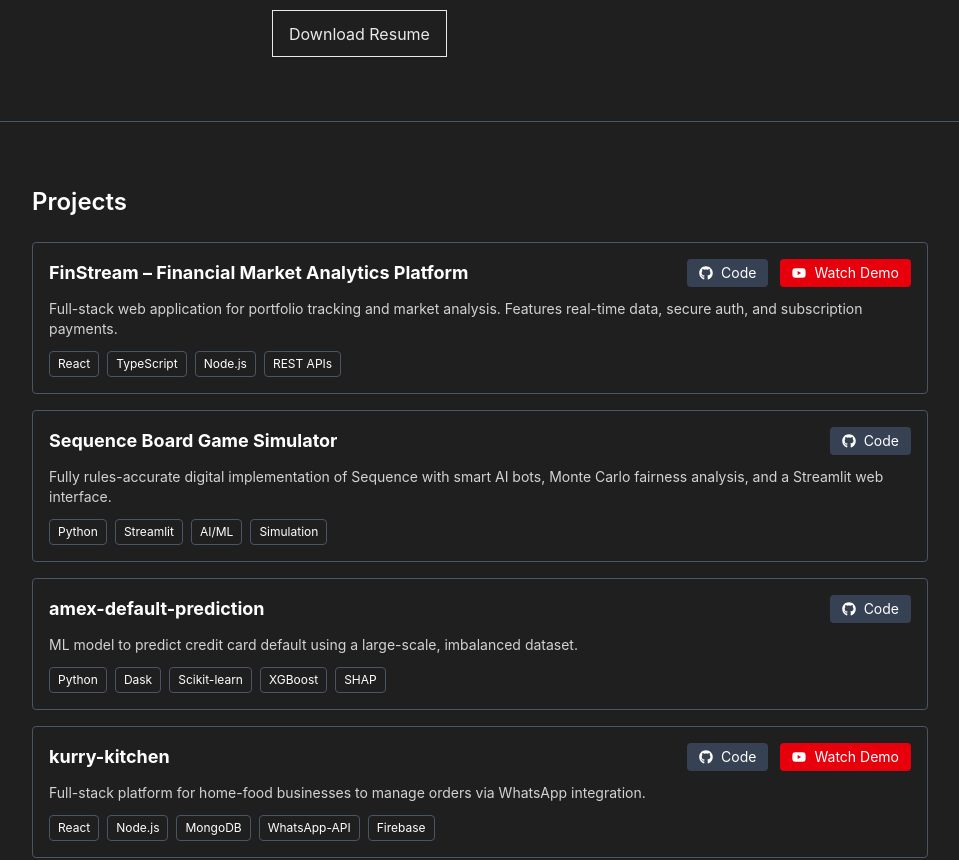
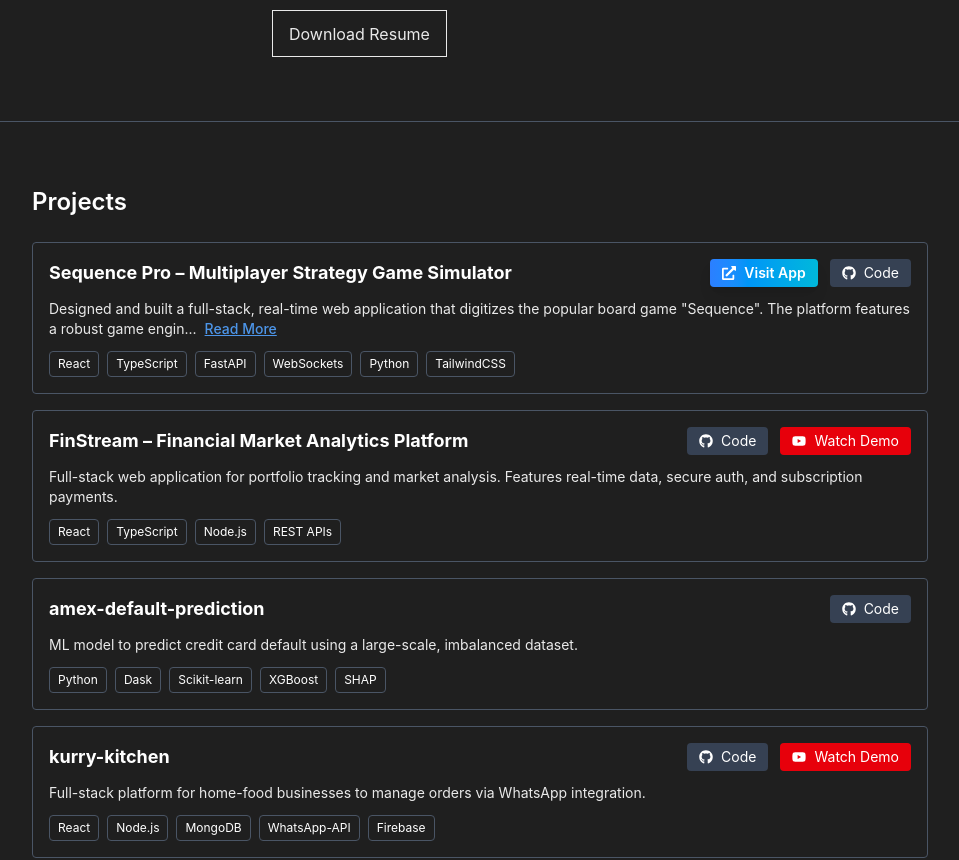
Before and after one commit to akashrane/portfolio, a Next.js app: page / in a window 1280 px wide. Shown: the part 840-1700 px from the top of the page, without its empty margins (160-1119 px from the left). Built offline with nearby package versions, Linux system fonts and the light colour scheme.

Commit message:
feat: update Sequence project details, move to top, add Visit link

```diff
--- a/components/Projects.tsx
+++ b/components/Projects.tsx
@@ -1,5 +1,6 @@
 "use client";
-import { FaGithub, FaYoutube } from "react-icons/fa";
+import { useState } from "react";
+import { FaGithub, FaYoutube, FaExternalLinkAlt } from "react-icons/fa";
 
 interface Project {
   id: number;
@@ -8,9 +9,30 @@ interface Project {
   tech: string[];
   githubUrl?: string;
   videoUrl?: string;
+  visitUrl?: string;
 }
 
 const projects: Project[] = [
+  {
+    id: 102,
+    name: "Sequence Pro – Multiplayer Strategy Game Simulator",
+    description: `Designed and built a full-stack, real-time web application that digitizes the popular board game "Sequence". The platform features a robust game engine, real-time multiplayer capabilities, and an advanced AI simulation laboratory for strategy analysis.
+
+Key Features:
+• Real-Time Multiplayer: Engineered a low-latency WebSocket architecture using FastAPI, enabling players to create private rooms, join via codes, and play turn-based matches with live state synchronization.
+• Advanced Game Engine: Developed a deterministic Python game engine handling complex rules (Two-Eyed/One-Eyed Jacks, corner locking, sequence validation) with 100% accuracy.
+• AI & Simulation Lab: Implemented a Monte Carlo Simulation system to run thousands of AI-vs-AI games in parallel, generating statistical insights on win rates and turn efficiency using Pandas.
+• Modern Interactive UI: Built a responsive, high-fidelity frontend with React, TypeScript, and Tailwind CSS. Features include a 3D-perspective board, Framer Motion animations for card plays, and a glassmorphism design aesthetic.
+• Resilient Architecture: Implemented a robust "Slot System" for player connection management, ensuring session stability and automatic reconnection handling.
+
+Tech Stack:
+Frontend: React, TypeScript, Vite, Tailwind CSS, Framer Motion, Lucide React.
+Backend: Python, FastAPI, WebSockets, Uvicorn, Pandas (Data Analysis).
+Architecture: Client-Server model with REST APIs for game management and WebSockets for real-time gameplay events.`,
+    tech: ["React", "TypeScript", "FastAPI", "WebSockets", "Python", "TailwindCSS"],
+    githubUrl: "https://github.com/akashrane/Sequence",
+    visitUrl: "https://sequence-kohl.vercel.app/",
+  },
   {
     id: 101, // Giving it a high ID or 0 to be top
     name: "FinStream – Financial Market Analytics Platform",
@@ -18,15 +40,8 @@ const projects: Project[] = [
       "Full-stack web application for portfolio tracking and market analysis. Features real-time data, secure auth, and subscription payments.",
     tech: ["React", "TypeScript", "Node.js", "REST APIs"],
     githubUrl: "https://github.com/akashrane/FinStream",
-    videoUrl: "https://drive.google.com/file/d/1TQyOq37F1EtofhfGkHPbR9Tbuk7wj1A8/view?usp=drive_link",
-  },
-  {
-    id: 102,
-    name: "Sequence Board Game Simulator",
-    description:
-      "Fully rules-accurate digital implementation of Sequence with smart AI bots, Monte Carlo fairness analysis, and a Streamlit web interface.",
-    tech: ["Python", "Streamlit", "AI/ML", "Simulation"],
-    githubUrl: "https://github.com/akashrane/Sequence",
+    videoUrl:
+      "https://drive.google.com/file/d/1TQyOq37F1EtofhfGkHPbR9Tbuk7wj1A8/view?usp=drive_link",
   },
   {
     id: 1,
@@ -34,7 +49,8 @@ const projects: Project[] = [
     description:
       "ML model to predict credit card default using a large-scale, imbalanced dataset.",
     tech: ["Python", "Dask", "Scikit-learn", "XGBoost", "SHAP"],
-    githubUrl: "https://colab.research.google.com/drive/1i0NGQfRjqxhq1-tOWCShLuWgTA2jRpf_?usp=sharing",
+    githubUrl:
+      "https://colab.research.google.com/drive/1i0NGQfRjqxhq1-tOWCShLuWgTA2jRpf_?usp=sharing",
   },
   {
     id: 2,
@@ -43,7 +59,8 @@ const projects: Project[] = [
       "Full-stack platform for home-food businesses to manage orders via WhatsApp integration.",
     tech: ["React", "Node.js", "MongoDB", "WhatsApp-API", "Firebase"],
     githubUrl: "https://github.com/akashrane/kurry-kitchen",
-    videoUrl: "https://drive.google.com/file/d/1ddrhnDqn3GXgoEDEyX6sbDYMtdzYVUGi/view",
+    videoUrl:
+      "https://drive.google.com/file/d/1ddrhnDqn3GXgoEDEyX6sbDYMtdzYVUGi/view",
   },
   {
     id: 3,
@@ -51,7 +68,8 @@ const projects: Project[] = [
     description:
       "Time-series model using Prophet to forecast NYC electricity consumption for energy planning.",
     tech: ["Python", "Prophet", "Pandas", "Scikit-learn"],
-    githubUrl: "https://www.kaggle.com/code/akashrane2609/nyc-electric-consumption-forecasting-prophet-model/notebook",
+    githubUrl:
+      "https://www.kaggle.com/code/akashrane2609/nyc-electric-consumption-forecasting-prophet-model/notebook",
   },
   {
     id: 4,
@@ -71,27 +89,29 @@ const projects: Project[] = [
   },
 ];
 
-const Projects = () => {
+const ProjectCard = ({ project }: { project: Project }) => {
+  const [isExpanded, setIsExpanded] = useState(false);
+  const shouldTruncate = project.description.length > 150;
+
+  const displayDescription = isExpanded
+    ? project.description
+    : project.description.slice(0, 150) + (shouldTruncate ? "..." : "");
+
   return (
-    <section
-      id="projects"
-      className="py-16 px-4 sm:px-6 lg:px-8 bg-[#1f1f1f] border-t border-gray-600"
+    <div className="border border-gray-600 rounded p-4 hover:border-white transition-colors bg-[#1f1f1f]">
+      <div className="flex flex-col sm:flex-row justify-between items-start mb-2 gap-2">
+        <h3 className="text-lg font-bold text-white mb-1">{project.name}</h3>
+        <div className="flex flex-wrap gap-3">
+          {project.visitUrl && (
+            <a
+              href={project.visitUrl}
+              target="_blank"
+              rel="noopener noreferrer"
+              className="flex items-center gap-2 px-3 py-1 bg-gradient-to-r from-blue-500 to-cyan-500 hover:from-blue-600 hover:to-cyan-600 rounded text-sm text-white font-semibold transition-all shadow-lg hover:shadow-cyan-500/20"
             >
-      <div className="max-w-4xl mx-auto">
-        <h2 className="text-2xl font-semibold text-white mb-6">
-          Projects
-        </h2>
-        <div className="space-y-4">
-          {projects.map((project) => (
-            <div
-              key={project.id}
-              className="border border-gray-600 rounded p-4 hover:border-white transition-colors"
-            >
-              <div className="flex justify-between items-start mb-2">
-                <h3 className="text-lg font-bold text-white mb-1">
-                  {project.name}
-                </h3>
-                <div className="flex gap-3">
+              <FaExternalLinkAlt /> Visit App
+            </a>
+          )}
           {project.githubUrl && (
             <a
               href={project.githubUrl}
@@ -115,9 +135,18 @@ const Projects = () => {
         </div>
       </div>
 
-              <p className="text-sm text-white opacity-80 mb-3">
-                {project.description}
-              </p>
+      <div className="mb-3 text-sm text-white opacity-90 whitespace-pre-line">
+        {displayDescription}
+        {shouldTruncate && (
+          <button
+            onClick={() => setIsExpanded(!isExpanded)}
+            className="ml-2 text-blue-400 hover:text-blue-300 font-medium focus:outline-none underline"
+          >
+            {isExpanded ? "Show Less" : "Read More"}
+          </button>
+        )}
+      </div>
+
       <div className="flex flex-wrap gap-2">
         {project.tech.map((tech) => (
           <span
@@ -129,6 +158,20 @@ const Projects = () => {
         ))}
       </div>
     </div>
+  );
+};
+
+const Projects = () => {
+  return (
+    <section
+      id="projects"
+      className="py-16 px-4 sm:px-6 lg:px-8 bg-[#1f1f1f] border-t border-gray-600"
+    >
+      <div className="max-w-4xl mx-auto">
+        <h2 className="text-2xl font-semibold text-white mb-6">Projects</h2>
+        <div className="space-y-4">
+          {projects.map((project) => (
+            <ProjectCard key={project.id} project={project} />
           ))}
         </div>
       </div>
```
Lines whose indentation alone changed are shown as unchanged.
